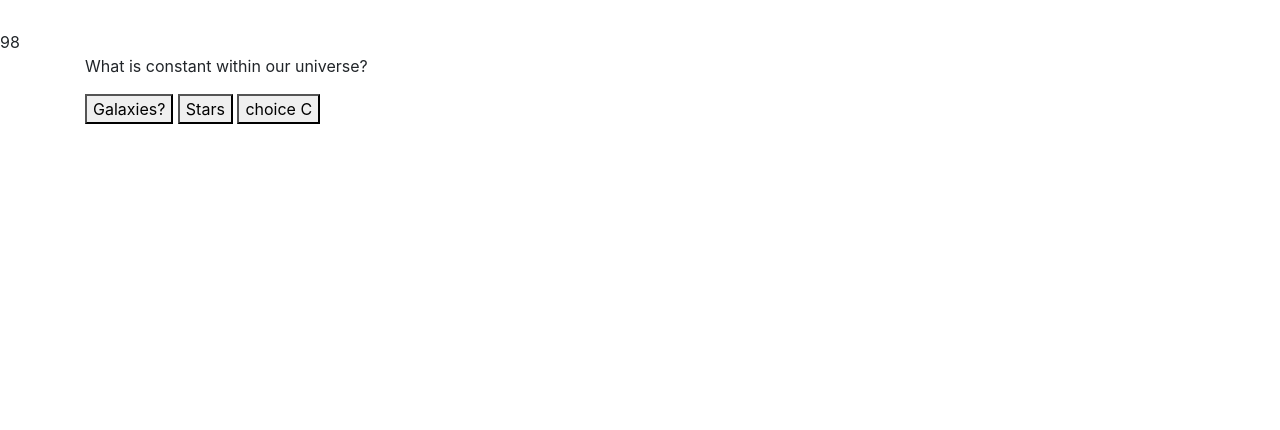
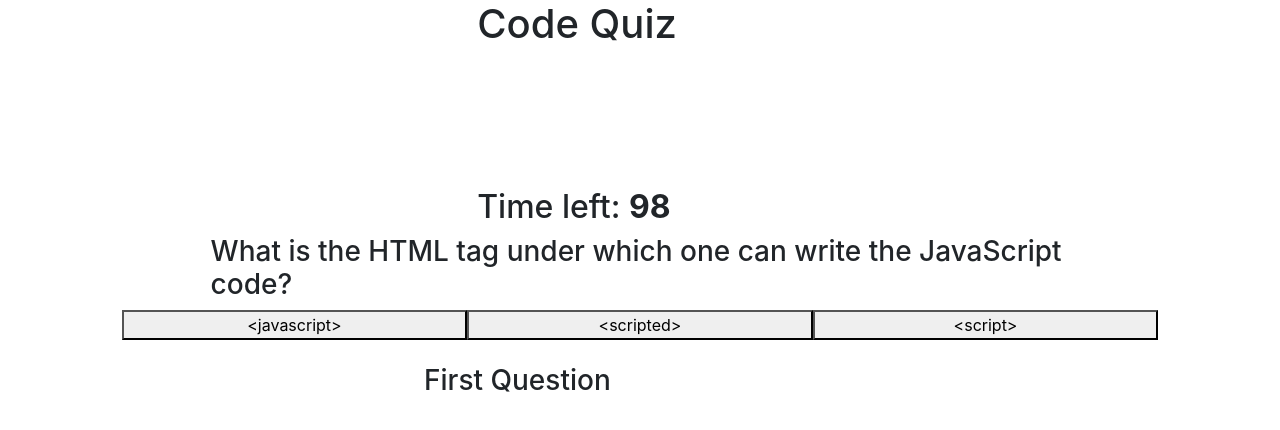
Before and after one commit to Greezon/codequiz, a plain HTML site: page index.html in a window 1280 px wide. Both pictures are taken after a click on the button "Start Button". Drawn offline with nearby package versions, Linux system fonts and the light colour scheme.

Commit message:
Finished styling and working out bugs

```diff
--- a/index.html
+++ b/index.html
@@ -1,55 +1,107 @@
 <!DOCTYPE html>
 <html lang="en">
+
 <head>
     <meta charset="UTF-8">
     <meta name="viewport" content="width=device-width, initial-scale=1.0">
-    <link rel="stylesheet" href="https://stackpath.bootstrapcdn.com/bootstrap/4.5.0/css/bootstrap.min.css" integrity="sha384-9aIt2nRpC12Uk9gS9baDl411NQApFmC26EwAOH8WgZl5MYYxFfc+NcPb1dKGj7Sk" crossorigin="anonymous">
+    <link rel="stylesheet" href="https://stackpath.bootstrapcdn.com/bootstrap/4.5.0/css/bootstrap.min.css"
+        integrity="sha384-9aIt2nRpC12Uk9gS9baDl411NQApFmC26EwAOH8WgZl5MYYxFfc+NcPb1dKGj7Sk" crossorigin="anonymous">
     <link rel="stylesheet" href="style.css">
-    <title>Ian's | Code Quizzzzz</title>
+    <title>| Code Quiz |</title>
 </head>
+
 <body>
 
+    <!-- Header -->
+    <header class="container col-10  m-auto">
+        <div class="row">
+            <h1 class="col-4 m-auto">Code Quiz</h1>
+        </div>
+    </header>
+    <!-- End Header -->
+
     <!-- start button -->
-    <div class="container" id="startSection">
+    <div class="container col-9  m-auto" id="start-section">
+        <div class="row">
+            <div class="container col-10 m-auto" id="startSection">
+                <p>You have 100 seconds to answer 20 questions. If you answer incorrectly, 10 seconds will be docked
+                    from your time.</p>
+                <h2>Click the start button to start the Code Quiz.</h2>
+
+                <div class="row">
+                    <div class="container col-5 m-auto">
                         <button class="button" id="startButton">Start Button</button>
                     </div>
-
-    <div id="timer"></div>
-
-    <!-- question diplay -->
-    <div class="container" id="questions">
-        <!-- timer -->
-
-
-        <p id="display1">question diplay</p>
-        <!-- answer display -->
-        <p id="display2"></p>
-
-        <!-- answer button or buttons -->
-        <button class="options" data-value=0   id="btn1" >1</button>
-        <button class="options" data-value=1   id="btn2" >2</button>
-        <button class="options" data-value=2   id="btn3" >3</button>
-        <!-- answer button or buttons -->
                 </div>
 
-    <div class="container" id="results">
-        <!-- score card -->
-        <p>score card text</p>
-        <!-- game over -->
-        <p id="endResults">game over with score out of total</p>
+            </div>
+        </div>
+    </div>
+    <!-- End Start Button -->
+
+    <!-- timer -->
+    <div class="container col-10 m-auto">
+        <div class="row">
+            <div class="col-4 m-auto" id="timeleft">
+                <h2>Time left: <strong id="timer"></strong></h2>
+            </div>
+        </div>
+    </div>
+    <!-- End Timer -->
+
+    <!-- question and answer display -->
+    <div class="container col-10 m-auto" id="questions">
+        <div class="row">
+            <div class="container col-10">
+                <h3 id="display1">#</h3>
+            </div>
+        </div>
+        <!-- answer display end -->
+
+        <!-- answer choices start -->
+        <div class="container col-12">
+            <div class="row">
+                <button class="options m-right col-4" data-value=0 id="btn1">1</button>
+                <button class="options m-auto col-4" data-value=1 id="btn2">2</button>
+                <button class="options m-left col-4" data-value=2 id="btn3">3</button>
+            </div>
+        </div>
+        <!-- answer choices end -->
+
+        <div class="container col-5 pt-4">
+            <div class="row">
+                <h3 id="display2">First Question</h3>
+            </div>
+        </div>
+
+    </div>
+
+    <!--End Results start  -->
+    <div class="container col-6 m-auto" id="results">
+        <div class="row">
+            <h2 id="endResults">#</h2>
             <!-- initials -->
-        <div class="container">
-        score initial
+            <div class="container col-6 m-auto">
                 <input type="text" id="initials">
                 <button class="button" id="save">save info</button>
+                <button class="button" id="retakeBtn">Retake Quiz</button>
                 <div id="highscores"></div>
             </div>
             <!-- save button -->
         </div>
+    </div>
+    <!--End Results end  -->
 
-<script src="https://code.jquery.com/jquery-3.5.1.slim.min.js" integrity="sha384-DfXdz2htPH0lsSSs5nCTpuj/zy4C+OGpamoFVy38MVBnE+IbbVYUew+OrCXaRkfj" crossorigin="anonymous"></script>
-<script src="https://cdn.jsdelivr.net/npm/popper.js@1.16.0/dist/umd/popper.min.js" integrity="sha384-Q6E9RHvbIyZFJoft+2mJbHaEWldlvI9IOYy5n3zV9zzTtmI3UksdQRVvoxMfooAo" crossorigin="anonymous"></script>
-<script src="https://stackpath.bootstrapcdn.com/bootstrap/4.5.0/js/bootstrap.min.js" integrity="sha384-OgVRvuATP1z7JjHLkuOU7Xw704+h835Lr+6QL9UvYjZE3Ipu6Tp75j7Bh/kR0JKI" crossorigin="anonymous"></script>
+    <script src="https://code.jquery.com/jquery-3.5.1.slim.min.js"
+        integrity="sha384-DfXdz2htPH0lsSSs5nCTpuj/zy4C+OGpamoFVy38MVBnE+IbbVYUew+OrCXaRkfj"
+        crossorigin="anonymous"></script>
+    <script src="https://cdn.jsdelivr.net/npm/popper.js@1.16.0/dist/umd/popper.min.js"
+        integrity="sha384-Q6E9RHvbIyZFJoft+2mJbHaEWldlvI9IOYy5n3zV9zzTtmI3UksdQRVvoxMfooAo"
+        crossorigin="anonymous"></script>
+    <script src="https://stackpath.bootstrapcdn.com/bootstrap/4.5.0/js/bootstrap.min.js"
+        integrity="sha384-OgVRvuATP1z7JjHLkuOU7Xw704+h835Lr+6QL9UvYjZE3Ipu6Tp75j7Bh/kR0JKI"
+        crossorigin="anonymous"></script>
     <script src="main.js"></script>
 </body>
+
 </html>
--- a/main.js
+++ b/main.js
@@ -1,160 +1,186 @@
-var questionEl =  document.querySelector("#questions");
+var questionEl = document.querySelector("#questions");
 var startBtn = document.querySelector('#startButton');
 var timerElem = document.querySelector('#timer');
 var results = document.querySelector('#results');
-var display1= document.querySelector("#display1")
-var display2= document.querySelector("#display2")
-var btn1= document.querySelector("#btn1")
-var btn2= document.querySelector("#btn2")
-var btn3= document.querySelector("#btn3")
-var correctAnsw = 0
-var wrongAnsw = 0
-var userChoice = document.querySelector(".options")
+var display1 = document.querySelector("#display1");
+var display2 = document.querySelector("#display2");
+var btn1 = document.querySelector("#btn1");
+var btn2 = document.querySelector("#btn2");
+var btn3 = document.querySelector("#btn3");
+var correctAnsw = 0;
+var wrongAnsw = 0;
+var userChoice = document.querySelector(".options");
 var timeRemaining = 100;
 var questionIndex = 0;
+var currentQuestion = 0;
+var SECOND = 1000;
+var scoreBtn = document.querySelector("#save");
+var scoreInitials = document.querySelector("#initials");
+var startSection = document.querySelector("#start-section");
+var timeLeft = document.querySelector("#timeleft")
+var retakeQuiz = document.querySelector("#retakeBtn")
+
+// Questions and answers were copied from Geeksforgeeks.org
 var questions = [
     {
-        question:'What is constant within our universe?',
-        choices: ["Galaxies?", "Stars", "choice C"],
+        question: 'What is the HTML tag under which one can write the JavaScript code?',
+        choices: ["<javascript>", "<scripted>", "<script>"],
+        answer: 2,
+    },
+
+    {
+        question: 'Which of the following is the correct syntax to display “GeeksforGeeks” in an alert box using JavaScript?',
+        choices: ["alertbox(“GeeksforGeeks”)", "msg(“GeeksforGeeks”)", "alert(“GeeksforGeeks”)"],
+        answer: 2,
+    },
+
+    {
+        question: 'The “src” term is used to refer to any JavaScript file',
+        choices: ["True", "False"],
+        answer: 1,
+    },
+
+    {
+        question: 'Which of the following is not a reserved word in JavaScript?',
+        choices: ["interface", "throws", "program"],
+        answer: 2,
+    },
+
+    {
+        question: 'What is the syntax for creating a function in JavaScript named as Geekfunc?',
+        choices: ["function = Geekfunc() ", "function Geekfunc() ", "function := Geekfunc()"],
+        answer: 1,
+    },
+
+    {
+        question: 'How is the function called in JavaScript?',
+        choices: ["call Geekfunc()", "call function GeekFunc()", "Geekfunc()"],
+        answer: 2,
+    },
+
+    {
+        question: 'How do you start a project?',
+        choices: ["Psuedo Code?", "HTML?", "Looking at the stars?"],
         answer: 0,
     },
 
     {
-        question:'B?',
-        choices: ["choice A", "choice B", "choice C"],
+        question: 'How to write an if statement for executing some code. if i is NOT equal to 5',
+        choices: ["if(i<>5)", "if i<>5 ", "if(i!=5)"],
+        answer: 2,
+    },
+
+    {
+        question: 'What is the correct syntax for adding comments in JavaScript?',
+        choices: ["<!–This is a comment–&gt ", "//This is a comment", "–This is a comment"],
         answer: 1,
     },
 
     {
-        question:'C?',
-        choices: ["choice A", "choice B", "choice C"],
+        question: 'How to insert a multi-line comment in JavaScript?',
+        choices: ["/*This is comment line 1", "//Line 1 //Line 2", "**line1 **line2"],
+        answer: 0,
+    },
+
+    {
+        question: 'What is the JavaScript syntax for printing values in Console?',
+        choices: ["print(5) ", "console.log(5);", "console.print(5);"],
+        answer: 1,
+    },
+
+    {
+        question: 'How to initialize an array in JavaScript?',
+        choices: ["var Geeks=[“Geek1”, “Geek2”, “Geek3”]", "var Geeks=(1=Geek1, 2=Geek2, 3=Geek3) ", "var Geeks= “Geek1”, “Geek2”, “Geek3” "],
+        answer: 0,
+    },
+
+    {
+        question: 'What will be the command to print the number of characters in the string “GeeksforGeeks”? ',
+        choices: ["document.write(“GeeksforGeeks”.len); ", "document.write(sizeof(“GeeksforGeeks”)); ", "document.write(“GeeksforGeeks”.length); "],
         answer: 2,
     },
 
     {
-        question:'D',
-        choices: ["choice A", "choice B", "choice C"],
-        answer: 0,
+        question: 'What is the method in JavaScript used to remove the whitespace at the beginning and end of any string ?',
+        choices: ["stripped() ", "trimmed()", "trim()"],
+        answer: 2,
     },
 
     {
-        question:'E',
-        choices: ["choice A", "choice B", "choice C"],
-        answer: 0,
+        question: 'In JavaScript, we do not have datatypes like integer and float. What is the function that can be used to check if the number is an integer or not?',
+        choices: ["ifInteger(value)", "ifinteger(value)", "isInteger(value)"],
+        answer: 2,
     },
 
     {
-        question:'F',
-        choices: ["choice A", "choice B", "choice C"],
-        answer: 0,
+        question: 'Which of the following is an advantage of using JavaScript?',
+        choices: ["Immediate feedback from the users.", "Increased interactivity.", "All of the above."],
+        answer: 2,
     },
 
     {
-        question:'F',
-        choices: ["choice A", "choice B", "choice C"],
-        answer: 0,
+        question: 'Which function of an Array object calls a function for each element in the array?',
+        choices: ["each()", "every()", "forEach()"],
+        answer: 2,
     },
 
     {
-        question:'F',
-        choices: ["choice A", "choice B", "choice C"],
-        answer: 0,
+        question: 'JavaScript is ________ language.',
+        choices: ["a compiled", "an interpreted"],
+        answer: 1,
     },
 
     {
-        question:'F',
-        choices: ["choice A", "choice B", "choice C"],
-        answer: 0,
+        question: 'Which was the first browser to support JavaScript?',
+        choices: ["Google Chrome", "Mozilla Firefox", "Netscape"],
+        answer: 1,
     },
 
     {
-        question:'F',
-        choices: ["choice A", "choice B", "choice C"],
+        question: 'What is Jquery?',
+        choices: ["A CDN?", "A song?", "A candybar?"],
         answer: 0,
     },
+];
 
-    {
-        question:'F',
-        choices: ["choice A", "choice B", "choice C"],
-        answer: 0,
-    },
-
-    {
-        question:'F',
-        choices: ["choice A", "choice B", "choice C"],
-        answer: 0,
-    },
-
-    {
-        question:'F',
-        choices: ["choice A", "choice B", "choice C"],
-        answer: 0,
-    },
-
-    {
-        question:'F',
-        choices: ["choice A", "choice B", "choice C"],
-        answer: 0,
-    },
-
-    {
-        question:'F',
-        choices: ["choice A", "choice B", "choice C"],
-        answer: 0,
-    },
-
-    {
-        question:'F',
-        choices: ["choice A", "choice B", "choice C"],
-        answer: 0,
-    },
-
-    {
-        question:'F',
-        choices: ["choice A", "choice B", "choice C"],
-        answer: 0,
-    },
-]
-var currentQuestion = 0;
-var SECOND = 1000;
-var scoreBtn = document.querySelector("#save")
-var scoreInitials = document.querySelector("#initials")
 
 questionEl.style["visibility"] = "hidden"
 results.style["visibility"] = "hidden"
-
+timeLeft.style["visibility"] = "hidden"
 
 function startQuiz() {
     console.log("Start button")
     questionEl.style["visibility"] = "visible"
     startBtn.style["visibility"] = "hidden"
+    startSection.style["visibility"] = "hidden"
+    timeLeft.style["visibility"] = "visible"
     displayQuestion()
     displayTimer()
 }
 
-function displayQuestion(){
-    display1.innerText= questions[currentQuestion].question
-    btn1.innerText= questions[currentQuestion].choices[0]
-    btn2.innerText= questions[currentQuestion].choices[1]
-    btn3.innerText= questions[currentQuestion].choices[2]
+function displayQuestion() {
+    display1.innerText = questions[currentQuestion].question
+    btn1.innerText = questions[currentQuestion].choices[0]
+    btn2.innerText = questions[currentQuestion].choices[1]
+    btn3.innerText = questions[currentQuestion].choices[2]
 }
 
 function checkUserChoice() {
     console.log("Checking On Click")
     var answer = this.getAttribute("data-value")
-    if(answer == questions[currentQuestion].answer){
+    if (answer == questions[currentQuestion].answer) {
         correctAnsw++
-        display2.innerText="Right Answer!"
+        display2.innerText = "Right Answer!"
     }
-    else{
+    else {
         wrongAnsw++
-        display2.innerText="Wrong answer! - 1 second"
+        display2.innerText = "Wrong answer! - 10 seconds"
         timeRemaining = timeRemaining - 10
         timerElem.textContent = timeRemaining
         console.log(timeRemaining)
     }
-    if (currentQuestion < questions.length -1){
-        currentQuestion ++;
+    if (currentQuestion < questions.length - 1) {
+        currentQuestion++;
         displayQuestion()
     }
     else {
@@ -163,18 +189,21 @@ function checkUserChoice() {
 
 }
 
-function displayResults(){
+function displayResults() {
     console.log("Results", correctAnsw, wrongAnsw)
     questionEl.style["visibility"] = "hidden"
     results.style["visibility"] = "visible"
     document.getElementById("endResults").innerText =
-    "Game over! Your score is " + correctAnsw + " You missed " + wrongAnsw
+        "Game over! Right Answers: " + correctAnsw + ", Wrong Answers: " + wrongAnsw
     timerElem.style["visibility"] = "hidden"
+    timeLeft.style["visibility"] = "hidden"
+    retakeQuiz.style["visibility"] = "hidden"
+
 }
 
 function displayTimer() {
     timerElem.textContent = timeRemaining;
-    var timerInterval = setInterval (() => {
+    var timerInterval = setInterval(() => {
         timeRemaining--;
         timerElem.textContent = timeRemaining;
 
@@ -185,15 +214,15 @@ function displayTimer() {
     }, SECOND)
 }
 
-function storeScore(){
+function storeScore() {
     var newScore = {
-        initials:   scoreInitials.value,
-        correct:    correctAnsw,
-        incorrect:  wrongAnsw
+        initials: scoreInitials.value,
+        correct: correctAnsw,
+        incorrect: wrongAnsw
     }
     var highScore = []
     var oldHighScoreJson = localStorage.getItem("highScore")
-    if (oldHighScoreJson !== null){
+    if (oldHighScoreJson !== null) {
         highScore = JSON.parse(oldHighScoreJson)
     }
 
@@ -205,15 +234,19 @@ function storeScore(){
     var scoreDisplay = ""
     for (let i = 0; i < highScore.length; i++) {
         var score = highScore[i];
-        scoreDisplay += score.initials + " correct answers " + score.correct + " incorrect answers " + score.incorrect + "\n"
+        scoreDisplay += score.initials + " Right " + score.correct + " Wrong " + score.incorrect + "\n"
     }
 
     var scoreEle = document.querySelector("#highscores")
     scoreEle.innerText = scoreDisplay
     scoreBtn.style["visibility"] = "hidden"
-
+    initials.style["visibility"] = "hidden"
+    retakeQuiz.style["visibility"] = "visible"
 }
 
+function reloadQuiz() {
+    location.reload()
+}
 
 
 startBtn.onclick = startQuiz
@@ -222,6 +255,7 @@ btn2.onclick = checkUserChoice
 btn3.onclick = checkUserChoice
 startBtn.addEventListener
 scoreBtn.onclick = storeScore
+retakeQuiz.onclick = reloadQuiz
 
 
 
```
Lines whose indentation alone changed are shown as unchanged.
